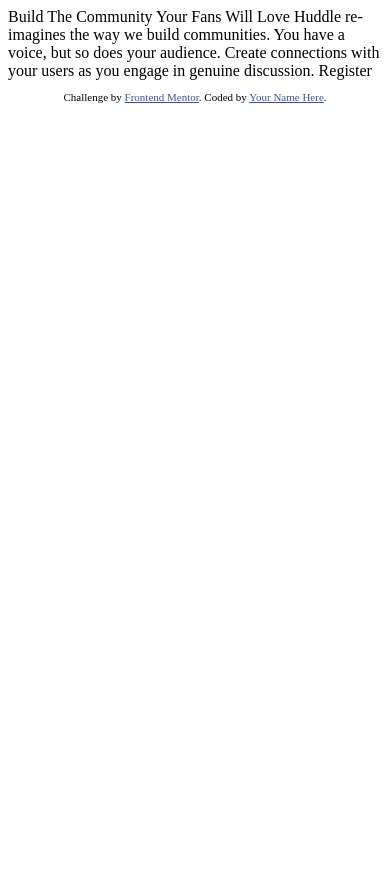
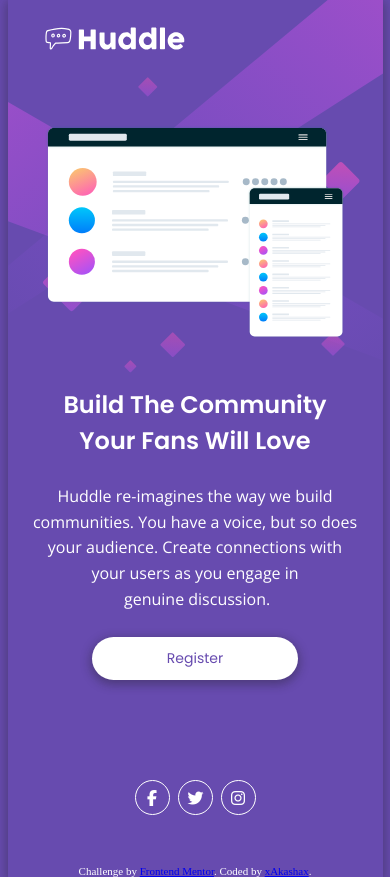
Before and after one commit to xAkashax/huddle-landing-page-with-single-introductory-section, a plain HTML site: page index.html in a window 390 px wide. Before the commit the page ends 844 px from the top, so only its background shows below. Drawn offline with nearby package versions, Linux system fonts and the light colour scheme.

Commit message:
Mobile view

```diff
--- a/index.html
+++ b/index.html
@@ -1,33 +1,43 @@
 <!DOCTYPE html>
 <html lang="en">
+
 <head>
   <meta charset="UTF-8">
-  <meta name="viewport" content="width=device-width, initial-scale=1.0"> <!-- displays site properly based on user's device -->
+  <meta name="viewport" content="width=device-width, initial-scale=1.0">
+  <link rel="icon" type="image/png" sizes="32x32" href="./images/favicon-32x32.png">
+  <title>Frontend Mentor | Huddle landing page with single introductory section</title>
+  <script src="https://kit.fontawesome.com/536ff07e99.js" crossorigin="anonymous"></script>
+  <link rel="stylesheet" href="style.css">
 
-  <link rel="icon" type="image/png" sizes="32x32" href="./images/favicon-32x32.png">
+</head>
 
-  <title>Frontend Mentor | Huddle landing page with single introductory section</title>
-
-  <!-- Feel free to remove these styles or customise in your own stylesheet 👍 -->
-  <style>
-    .attribution { font-size: 11px; text-align: center; }
-    .attribution a { color: hsl(228, 45%, 44%); }
-  </style>
-</head>
 <body>
 
-  Build The Community Your Fans Will Love
-
-  Huddle re-imagines the way we build communities. You have a voice, but so does your audience.
-  Create connections with your users as you engage in genuine discussion.
-
-  Register
-
+  <header class="logo">
+    <img src="images/logo.svg" alt="logo">
+  </header>
+  <main class="page">
+    <div class="illustration">
+      <img src="images/illustration-mockups.svg" alt="illustration">
+    </div>
+    <section class="block">
+      <h1> Build The Community Your Fans Will Love </h1>
+      <p>Huddle re-imagines the way we build communities. You have a voice, but so does your audience.
+        Create connections with your users as you engage in <span> genuine discussion.</span></p>
+      <a href="#" class="btn">Register</a>
+      <div class="socials">
+        <a href="" class="social"><i class="fa-brands fa-facebook-f"></i></a>
+        <a href="" class="social"><i class="fa-brands fa-twitter"></i></a>
+        <a href="" class="social"><i class="fa-brands fa-instagram"></i> </a>
+      </div>
+    </section>
+  </main>
   <footer>
     <p class="attribution">
       Challenge by <a href="https://www.frontendmentor.io?ref=challenge" target="_blank">Frontend Mentor</a>.
-      Coded by <a href="#">Your Name Here</a>.
+      Coded by <a href="https://www.frontendmentor.io/profile/xAkashax">xAkashax</a>.
     </p>
   </footer>
 </body>
+
 </html>
--- /dev/null
+++ b/style.css
@@ -0,0 +1,120 @@
+@import url('https://fonts.googleapis.com/css2?family=Open+Sans&family=Poppins:wght@400;600&display=swap');
+
+/* font-family: 'Open Sans', sans-serif;
+font-family: 'Poppins', sans-serif; */
+
+:root {
+    --openSans: 'Open Sans', sans-serif;
+    --poppins: 'Poppins', sans-serif;
+    --fw400: 400;
+    --fw600: 600;
+    --violet: hsl(257, 40%, 49%);
+    --soft-magenta: hsl(300, 69%, 71%)
+}
+
+* {
+    margin: 0;
+    padding: 0;
+    box-sizing: border-box;
+}
+
+body {
+    display: flex;
+    flex-direction: column;
+    align-items: center;
+    justify-content: space-around;
+    min-height: 100vh;
+    max-width: 375px;
+    margin: 0 auto;
+    box-shadow: 0 3px 10px 2px rgba(30, 29, 30, 0.34);
+    background-image: url('images/bg-mobile.svg');
+    background-repeat: no-repeat;
+    background-position: top center;
+    background-color: var(--violet);
+}
+
+.logo {
+    width: 100%;
+}
+
+.logo img {
+    width: 40%;
+    flex-grow: 1;
+    margin: 20px 30px;
+}
+
+.page {
+    flex-grow: 1;
+    text-align: center;
+}
+
+.illustration img {
+    width: 80%;
+    margin: 44px 0;
+}
+
+.block {
+    color: white;
+    display: flex;
+    flex-direction: column;
+    align-items: center;
+    justify-content: space-between;
+}
+
+.block h1 {
+    font-family: var(--poppins);
+    padding: 0 30px;
+    line-height: 1.5;
+    font-weight: var(--fw600)
+}
+
+.block p {
+    font-family: var(--openSans);
+    font-weight: var(--fw400);
+    line-height: 1.6;
+    margin: 25px 25px;
+}
+
+.block p span {
+    white-space: pre;
+}
+
+a.btn {
+    width: 55%;
+    padding: 10px 20px;
+    margin-bottom: 50px;
+    text-decoration: none;
+    background-color: white;
+    color: var(--violet);
+    font-family: var(--poppins);
+    font-size: 14px;
+    line-height: 1.6;
+    border-radius: 25px;
+    box-shadow: 0 3px 10px 2px rgba(30, 29, 30, 0.34);
+}
+
+.socials {
+    margin: 50px 0;
+    text-align: center;
+}
+
+.social {
+    display: inline-block;
+    width: 35px;
+    height: 35px;
+    border: 1px solid white;
+    border-radius: 50%;
+    margin: 0 2px;
+}
+
+.social i {
+    padding: 9px;
+    font-size: 16px;
+    color: white;
+}
+
+.attribution {
+    color: white;
+    font-size: 11px;
+    text-align: center;
+}
```
